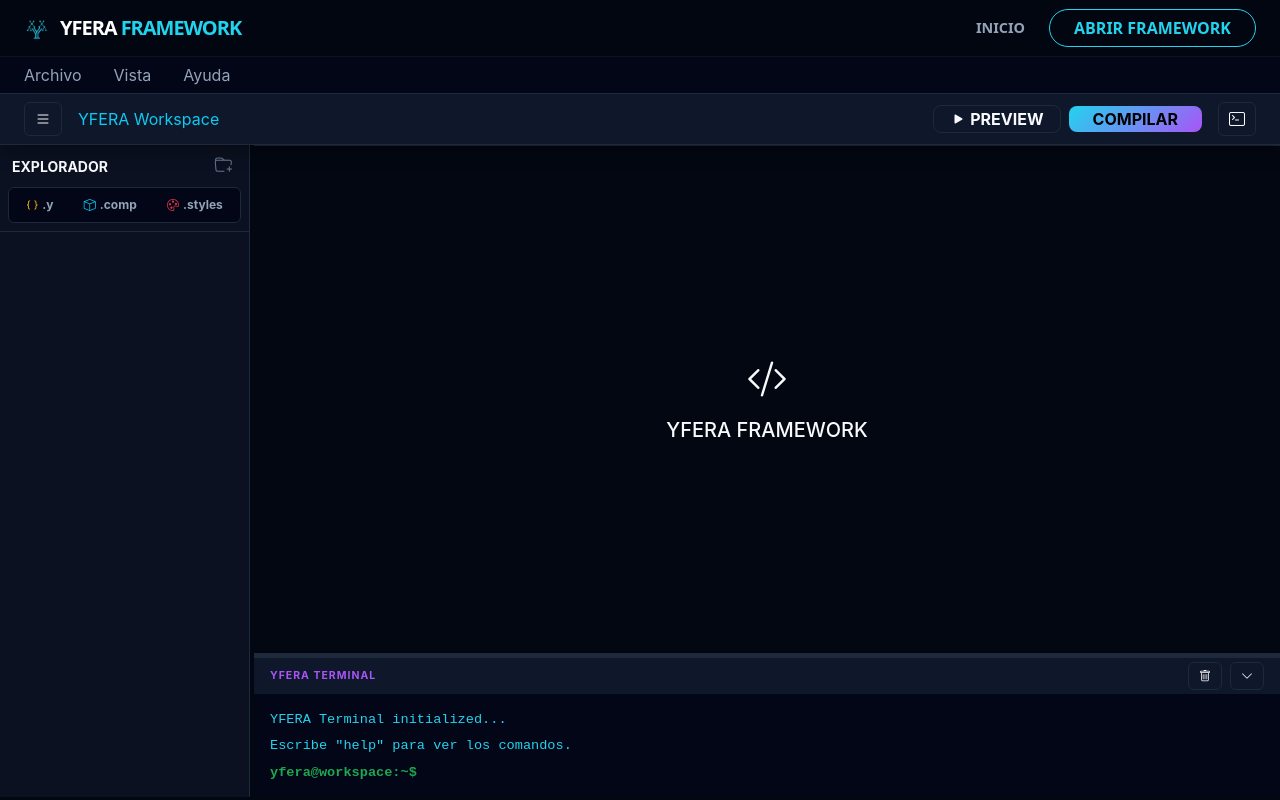
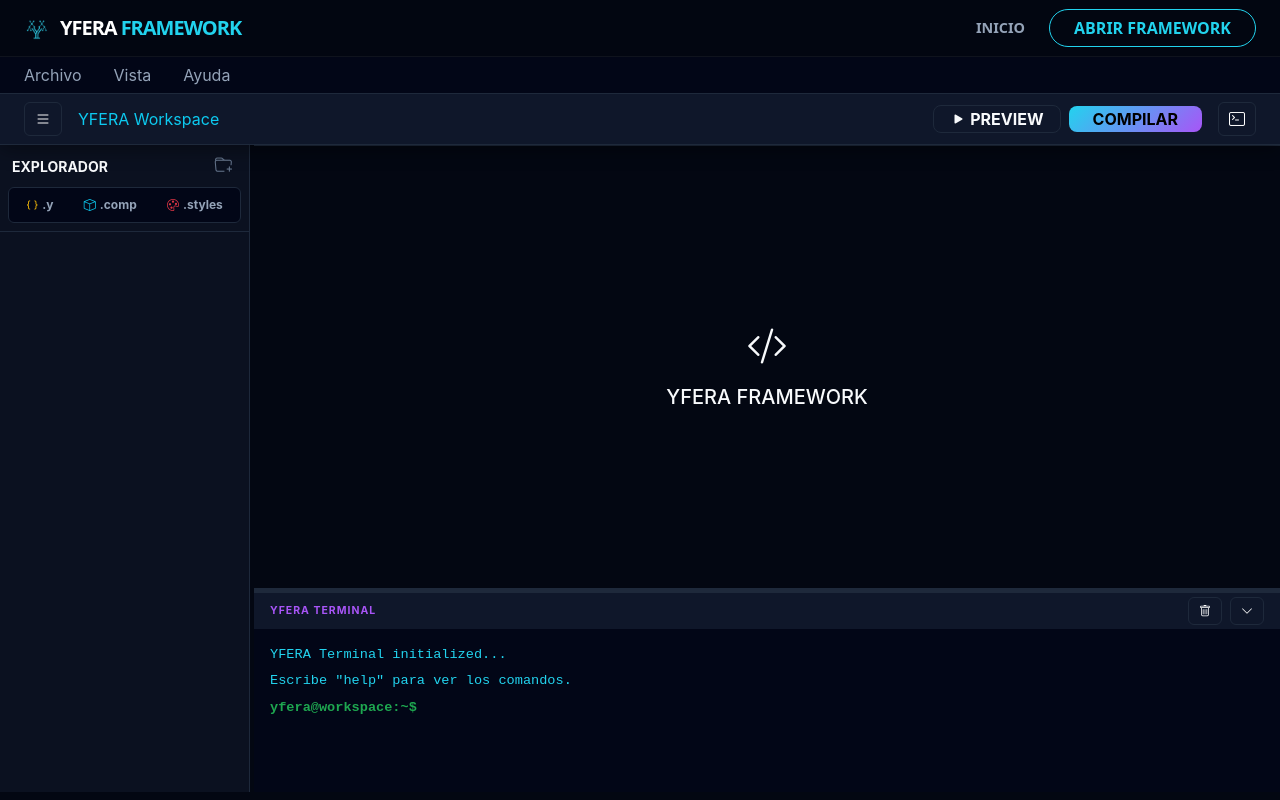
Before and after one commit to pablo-mald03/Proyecto-No2-Compi1, a SvelteKit app in the folder web-proyecto-no2-compi1/: page /framework in a window 1280 px wide. Built offline with nearby package versions, Linux system fonts and the light colour scheme.

Commit message:
Se ha corregido la visualizacion de la interfaz

```diff
--- a/web-proyecto-no2-compi1/src/routes/framework/+page.svelte
+++ b/web-proyecto-no2-compi1/src/routes/framework/+page.svelte
@@ -91,7 +91,6 @@
 
 	/*Funcion que permite mantener el modal abierto y enviar el nombre al backend*/
 	function handleModalGuardar(nombre) {
-
 		const safeName = nombre.trim().replace(/[^a-zA-Z0-9_-]/g, '_') || 'yfera_project';
 
 		if (modalConfig.type === 'export') {
@@ -99,7 +98,13 @@
 			fs.exportarWorkspaceZip(safeName);
 		} else {
 			// Comportamiento normal de crear archivos/carpetas
-			fs.createFile(nombre, modalConfig.ext, modalConfig.icon, modalConfig.type, modalConfig.content);
+			fs.createFile(
+				nombre,
+				modalConfig.ext,
+				modalConfig.icon,
+				modalConfig.type,
+				modalConfig.content
+			);
 		}
 
 		modalConfig.show = false;
@@ -202,7 +207,7 @@
 />
 
 <div class="ide-container d-flex flex-column">
-	<nav class="ide-menu-bar px-3 py-1 d-flex gap-3 fs-7 align-items-center">
+	<nav class="ide-menu-bar px-3 py-1 d-flex gap-3 fs-7 align-items-center" style="flex-shrink: 0;">
 		<div class="dropdown" style="position: relative;">
 			<button
 				class="menu-item cursor-pointer"
@@ -245,7 +250,10 @@
 		<button class="menu-item cursor-pointer">Ayuda</button>
 	</nav>
 
-	<header class="ide-header d-flex align-items-center px-4 py-2 justify-content-between">
+	<header
+		class="ide-header d-flex align-items-center px-4 py-2 justify-content-between"
+		style="flex-shrink: 0;"
+	>
 		<div class="d-flex align-items-center gap-3">
 			<button
 				class="btn-icon"
@@ -276,7 +284,7 @@
 		</div>
 	</header>
 
-	<div class="d-flex flex-grow-1 overflow-hidden">
+	<div class="d-flex flex-grow-1 overflow-hidden" style="min-height: 0;">
 		{#if fs.showSidebar}
 			<aside
 				class="ide-sidebar d-flex flex-column"
@@ -421,7 +429,7 @@
 			></div>
 		{/if}
 
-		<main class="editor-area d-flex flex-column flex-grow-1" style="min-width: 0;">
+		<main class="editor-area d-flex flex-column flex-grow-1" style="min-width: 0; min-height: 0;">
 			<div class="tabs-container d-flex">
 				{#each fs.openFiles as file}
 					<button
--- a/web-proyecto-no2-compi1/src/routes/framework/componentes/Terminal.svelte
+++ b/web-proyecto-no2-compi1/src/routes/framework/componentes/Terminal.svelte
@@ -1,14 +1,14 @@
 <script>
     import { slide } from 'svelte/transition';
-    import { tick } from 'svelte'; // <--- Importamos tick
+    import { tick } from 'svelte';
 
-    // Atributos del el estado global (fs) y la función de resize del padre
+    /*Atributos de interaccion con el JS del framework*/
     let { fs, startResizing } = $props();
 
-    // Referencia al contenedor de los mensajes para el auto-scroll
+    /*Atributos de interaccion con el JS del framework*/
     let consoleBodyRef = $state();
 
-    /*Efecto que permite generar el scroll*/
+    /*Atributos de interaccion con el JS del framework*/
     $effect(() => {
         if (fs.commandHistory.length && consoleBodyRef) {
             tick().then(() => {
@@ -29,10 +29,10 @@
 
 <section
     class="console-panel"
-    style="height: {fs.consoleHeight}px;"
+    style="height: {fs.consoleHeight}px; flex-shrink: 0; display: flex; flex-direction: column; overflow: hidden;"
     transition:slide={{ axis: 'y' }}
 >
-    <div class="console-header px-3 py-1 d-flex justify-content-between align-items-center fw-bold">
+    <div class="console-header px-3 py-1 d-flex justify-content-between align-items-center fw-bold" style="flex-shrink: 0;">
         <small>YFERA TERMINAL</small>
         <div class="d-flex gap-2">
             <button class="btn-icon" onclick={() => fs.clearConsole()} title="Limpiar Consola">
@@ -48,7 +48,11 @@
         </div>
     </div>
 
-    <div class="console-body p-3" bind:this={consoleBodyRef}>
+    <div
+        class="console-body p-3"
+        bind:this={consoleBodyRef}
+        style="flex-grow: 1; overflow-y: auto; min-height: 0;"
+    >
         {#each fs.commandHistory as line}
             <div class="terminal-line">
                 {#if line.type === 'input'}
--- a/web-proyecto-no2-compi1/src/routes/framework/framework.css
+++ b/web-proyecto-no2-compi1/src/routes/framework/framework.css
@@ -11,7 +11,10 @@
 }
 
 .ide-container {
-    height: 100vh;
+    height: calc(100vh - 65px);
+    max-height: calc(100vh - 65px);
+
+    overflow: hidden;
     background-color: var(--dark-bg);
     color: var(--text-main);
     font-family: 'Inter', sans-serif;
```
